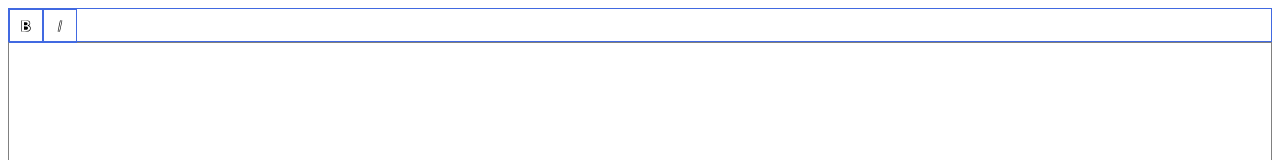
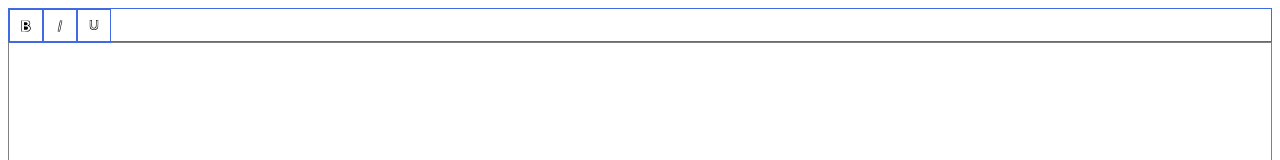
Before and after one commit to kimsangyeon/BasicEditor, a React (Create React App) app: page / in a window 1280 px wide. Shown: the top 160 px of the page. Built offline with nearby package versions, Linux system fonts and the light colour scheme.

Commit message:
:speedboat: create Underline.tsx
- import Underline in Toolbar

```diff
--- /dev/null
+++ b/src/Components/Toolbar/Icons/Underline.tsx
@@ -0,0 +1,29 @@
+import * as React from 'react';
+import consts from '../../../ts/consts';
+import MouseEventHandler from '../../../ts/Handler/MouseEventHandler';
+
+const ACTION_NAME = consts.ACTION_NAME;
+
+class Underline extends React.Component {
+    public render() {
+        const mouseEventHandler = new MouseEventHandler();
+        return (
+            <div className="be-icon-container" data-name={ACTION_NAME.UNDERLINE} onMouseDown={mouseEventHandler.onMouseDownIcon}>
+                <div className="be-icon">
+                    <svg version="1.0" xmlns="http://www.w3.org/2000/svg" width="100%" height="100%" viewBox="0 0 80.000000 80.000000" preserveAspectRatio="xMidYMid meet">
+                        <g transform="translate(0.000000,80.000000) scale(0.100000,-0.100000)" fill="#000000" stroke="none">
+                            <path d="M190 515 c0 -201 3 -216 57 -267 39 -37 73 -48 153 -48 80 0 114 11
+                                153 48 54 51 57 66 57 267 l0 185 -55 0 -55 0 0 -155 c0 -184 -9 -216 -64
+                                -235 -27 -9 -44 -9 -71 0 -57 19 -65 46 -65 230 l0 160 -55 0 -55 0 0 -185z
+                                m80 6 c0 -148 1 -160 23 -192 46 -69 162 -73 211 -6 19 26 21 45 24 193 l3
+                                164 31 0 30 0 -4 -168 c-3 -154 -5 -170 -27 -205 -32 -51 -85 -77 -161 -77
+                                -76 0 -129 26 -161 77 -22 35 -24 51 -27 205 l-4 168 31 0 31 0 0 -159z"/>
+                        </g>
+                    </svg>
+                </div>
+            </div>
+        );
+    }
+}
+
+export default Underline;
--- a/src/Components/Toolbar/Toolbar.tsx
+++ b/src/Components/Toolbar/Toolbar.tsx
@@ -1,12 +1,13 @@
 import * as React from 'react';
 import Bold from './Icons/Bold';
 import Italic from './Icons/Italic';
+import Underline from './Icons/Underline';
 
 class Toolbar extends React.Component {
     public render() {
         return (
             <div id="be-toolbar" className="Toolbar">
-                <Bold /><Italic/>
+                <Bold /><Italic/><Underline/>
             </div>
         );
     }
```
